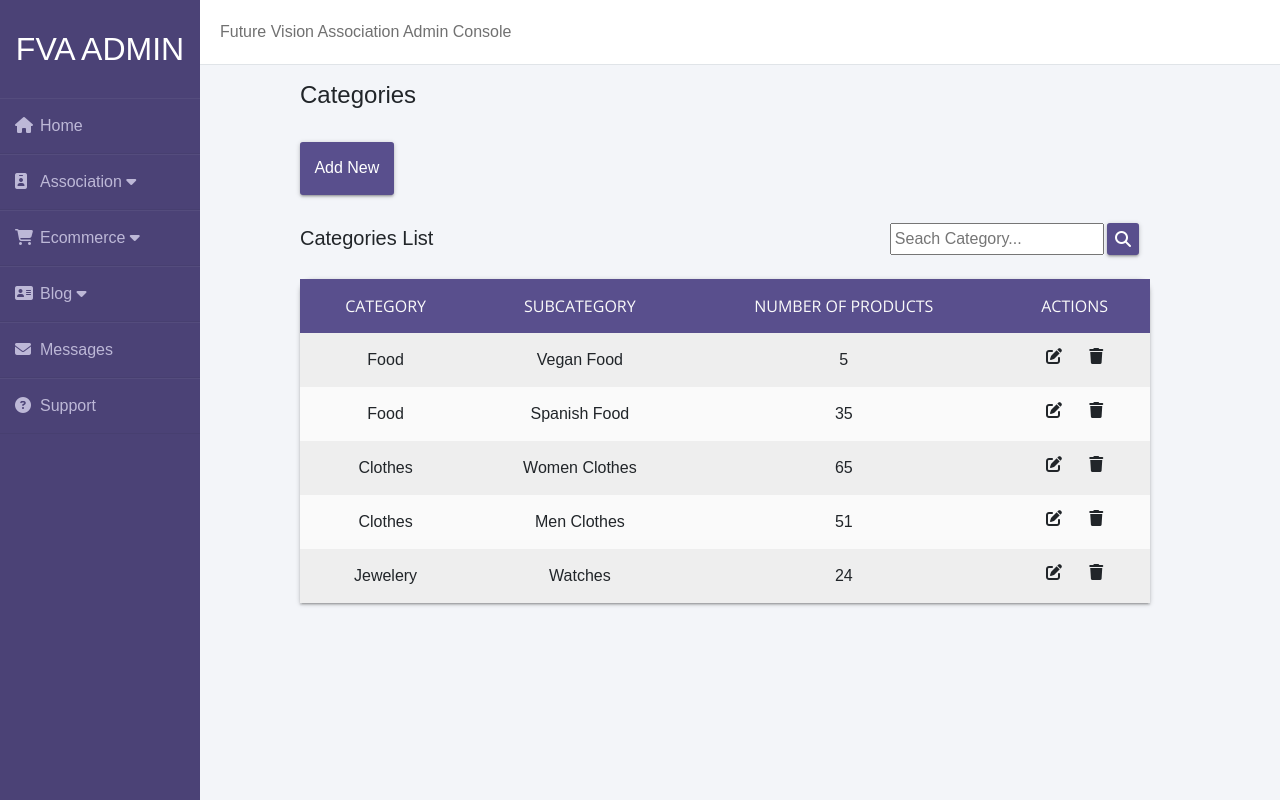
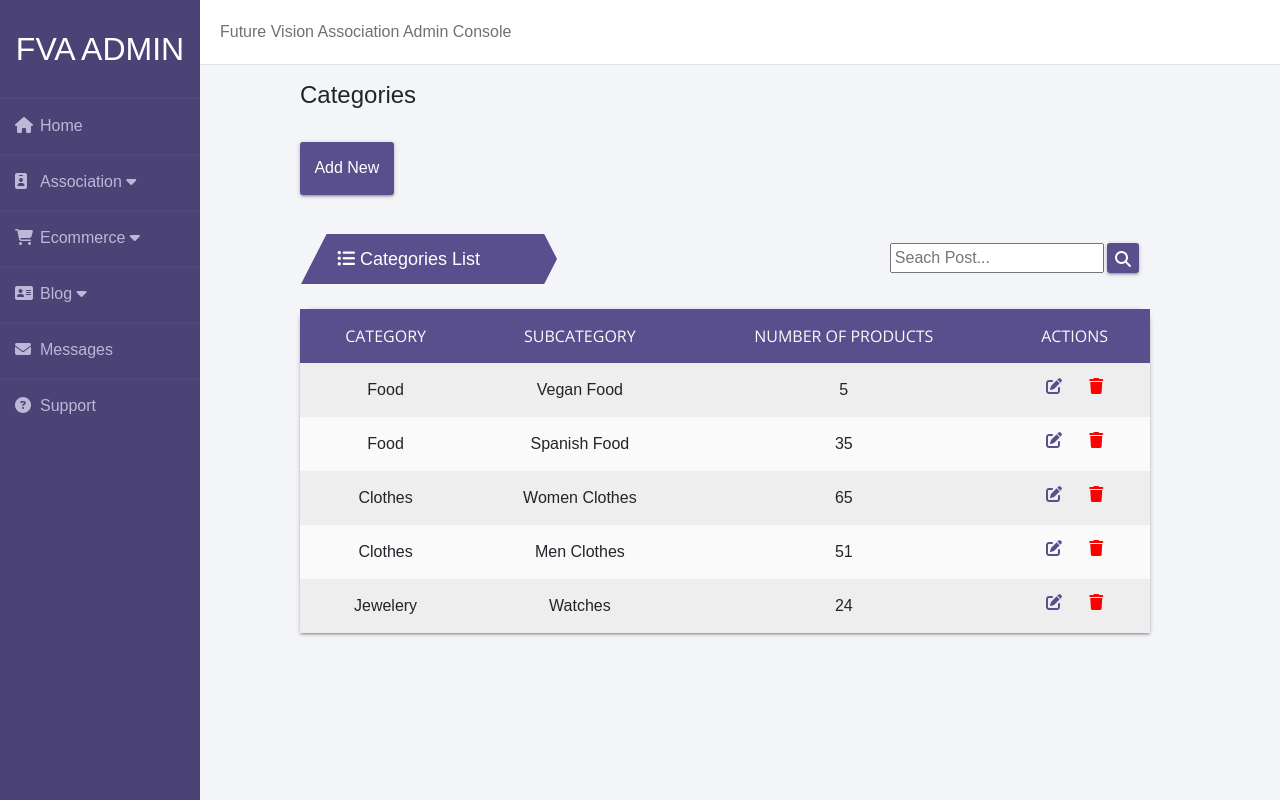
Before and after one commit to mouadkerdoud/fva_admin_console, a React (Create React App) app: page /CategoriesProducts in a window 1280 px wide. Built offline with nearby package versions, Linux system fonts and the light colour scheme; no server answers; the HTML template or start-up script is replaced by a standard one.

Commit message:
add shape for each section and modify action edit and trash

```diff
--- a/src/components/association_profile/User.css
+++ b/src/components/association_profile/User.css
@@ -3,5 +3,8 @@
 }
 .table-User{
     margin-top: 1.5rem;
-
 }
+.metatable{
+    height: 30px;
+    margin-top: 20px;
+}
--- a/src/components/association_profile/User.js
+++ b/src/components/association_profile/User.js
@@ -32,9 +32,10 @@ class User extends Component {
                     <h1>Users</h1>
                     <div className="meta-table">
 
-                        <div className="meta-table-title">User List</div>
-
-                        <div className="meta-table-field">
+                        <div class="main-menu">
+                            <h2 class="active"><i class="fa fa-file-users"></i>User List</h2>
+                        </div>
+                        <div className="meta-table-field metatable">
                             <input placeholder="Seach User..." />
                             <i className="fas fa-search search-icon"></i>
                         </div>
--- a/src/components/blog/Posts/Post.js
+++ b/src/components/blog/Posts/Post.js
@@ -34,9 +34,11 @@ class Post extends Component {
 
                     <div className="meta-table">
 
-                        <div className="meta-table-title">Posts List</div>
+                        <div class="main-menu">
+                            <h2 class="active"><i class="fa fa-clipboard"></i>Post List</h2>
+                        </div>
 
-                        <div className="meta-table-field">
+                        <div className="meta-table-field metatable">
                             <input placeholder="Seach Post..." />
                             <i className="fas fa-search search-icon"></i>
                         </div>
--- a/src/components/blog/Posts/Posts.css
+++ b/src/components/blog/Posts/Posts.css
@@ -214,3 +214,12 @@
     text-shadow: 1px 1px 1px var(--dark-green-color);
     font-size: 18px;
 }
+/* Edit & Trash */
+.fa-edit{
+	color: #594f8d;
+	cursor: pointer;
+}
+.fa-trash{
+	color: red;
+	cursor: pointer;
+}
--- a/src/components/blog/categories_posts/CategoryPost.js
+++ b/src/components/blog/categories_posts/CategoryPost.js
@@ -24,12 +24,14 @@ class CategoryPost extends Component {
 
                 <div className="meta-table">
 
-                    <div className="meta-table-title">Post Categories List</div>
+                        <div class="main-menu">
+                            <h2 class="active" style={{width: '16rem'}}><i class="fa fa-list-ul"></i>Categories List</h2>
+                        </div>
 
-                    <div className="meta-table-field">
-                        <input placeholder="Seach Post Category..." />
-                        <i className="fas fa-search search-icon"></i>
-                    </div>
+                        <div className="meta-table-field metatable">
+                            <input placeholder="Seach Post..." />
+                            <i className="fas fa-search search-icon"></i>
+                        </div>
 
                 </div>
 
--- a/src/components/ecommerce/categories_products/CategoriesProducts.js
+++ b/src/components/ecommerce/categories_products/CategoriesProducts.js
@@ -24,10 +24,12 @@ class CategoriesProducts extends Component {
 
                 <div className="meta-table">
 
-                    <div className="meta-table-title">Categories List</div>
+                    <div class="main-menu">
+                        <h2 class="active" style={{width: '16rem'}}><i class="fa fa-list-ul"></i>Categories List</h2>
+                    </div>
 
-                    <div className="meta-table-field">
-                        <input placeholder="Seach Category..." />
+                    <div className="meta-table-field metatable">
+                        <input placeholder="Seach Post..." />
                         <i className="fas fa-search search-icon"></i>
                     </div>
 
--- a/src/components/ecommerce/products/Products.js
+++ b/src/components/ecommerce/products/Products.js
@@ -27,12 +27,14 @@ class Products extends Component {
 
                 <div className="meta-table">
 
-                    <div className="meta-table-title">Products List</div>
+                        <div class="main-menu">
+                            <h2 class="active"><i class="fa fa-shopping-bag"></i>Products List</h2>
+                        </div>
 
-                    <div className="meta-table-field">
-                        <input placeholder="Seach Product..." />
-                        <i className="fas fa-search search-icon"></i>
-                    </div>
+                        <div className="meta-table-field metatable">
+                            <input placeholder="Seach Post..." />
+                            <i className="fas fa-search search-icon"></i>
+                        </div>
 
                 </div>
 
```
